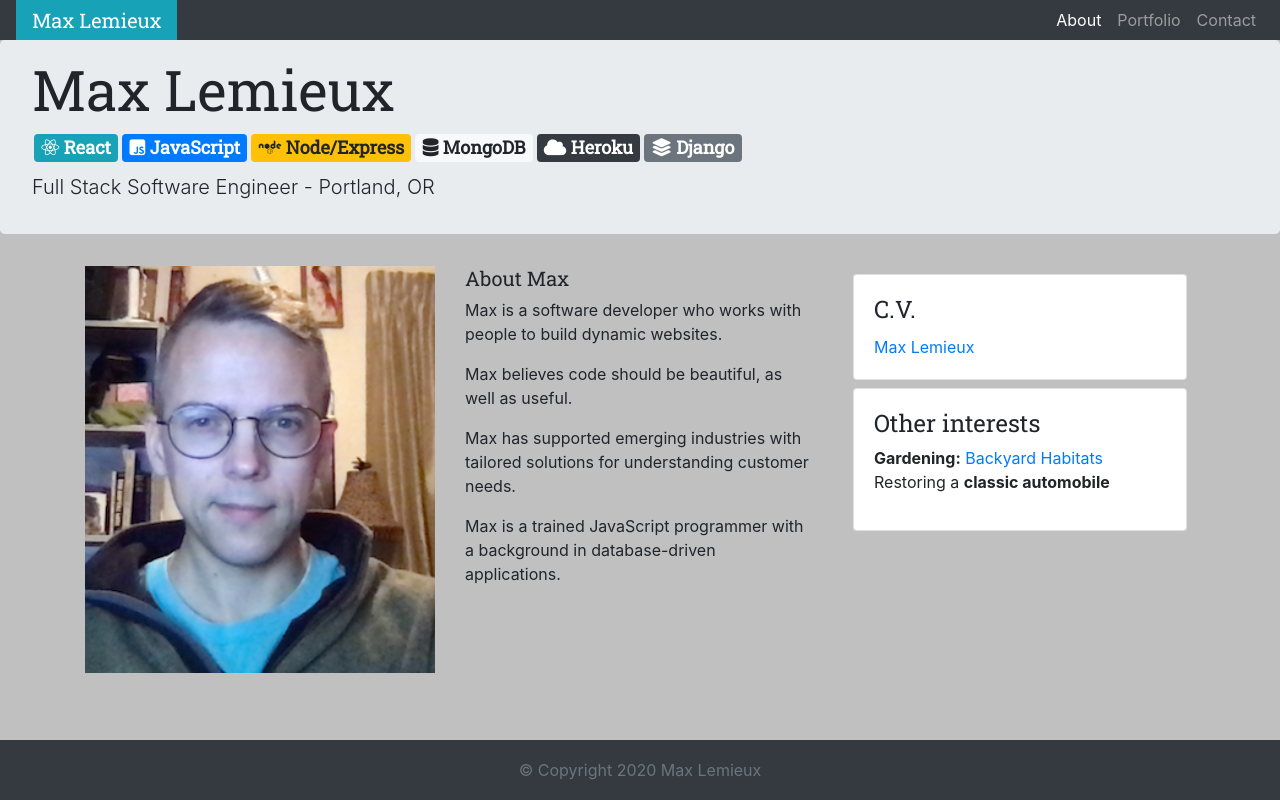
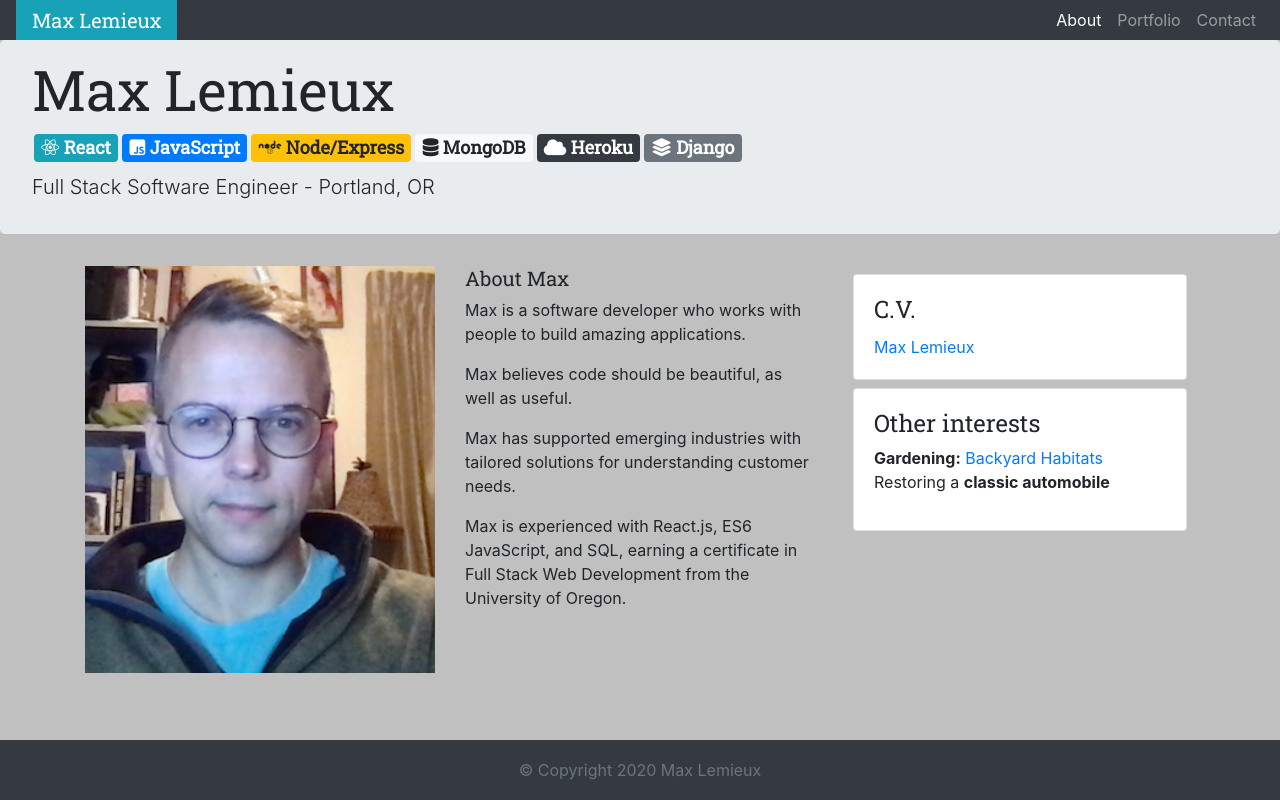
Before and after one commit to maxlemieux/portfolio, a React (Create React App) app: page / in a window 1280 px wide. Built offline with nearby package versions, Linux system fonts and the light colour scheme.

Commit message:
updated mission

```diff
--- a/src/pages/Index.js
+++ b/src/pages/Index.js
@@ -22,10 +22,10 @@ const Index = () => {
               </div>
               <div className="col-lg-4">
                   <h5>About Max</h5>
-                  <p>Max is a software developer who works with people to build dynamic websites.</p>
+                  <p>Max is a software developer who works with people to build amazing applications.</p>
                   <p>Max believes code should be beautiful, as well as useful.</p>
                   <p>Max has supported emerging industries with tailored solutions for understanding customer needs.</p>
-                  <p>Max is a trained JavaScript programmer with a background in database-driven applications.</p>
+                  <p>Max is experienced with React.js, ES6 JavaScript, and SQL, earning a certificate in Full Stack Web Development from the University of Oregon.</p>
               </div>
               <div className="col-lg-4">
                   <div className="card m-2">
```
